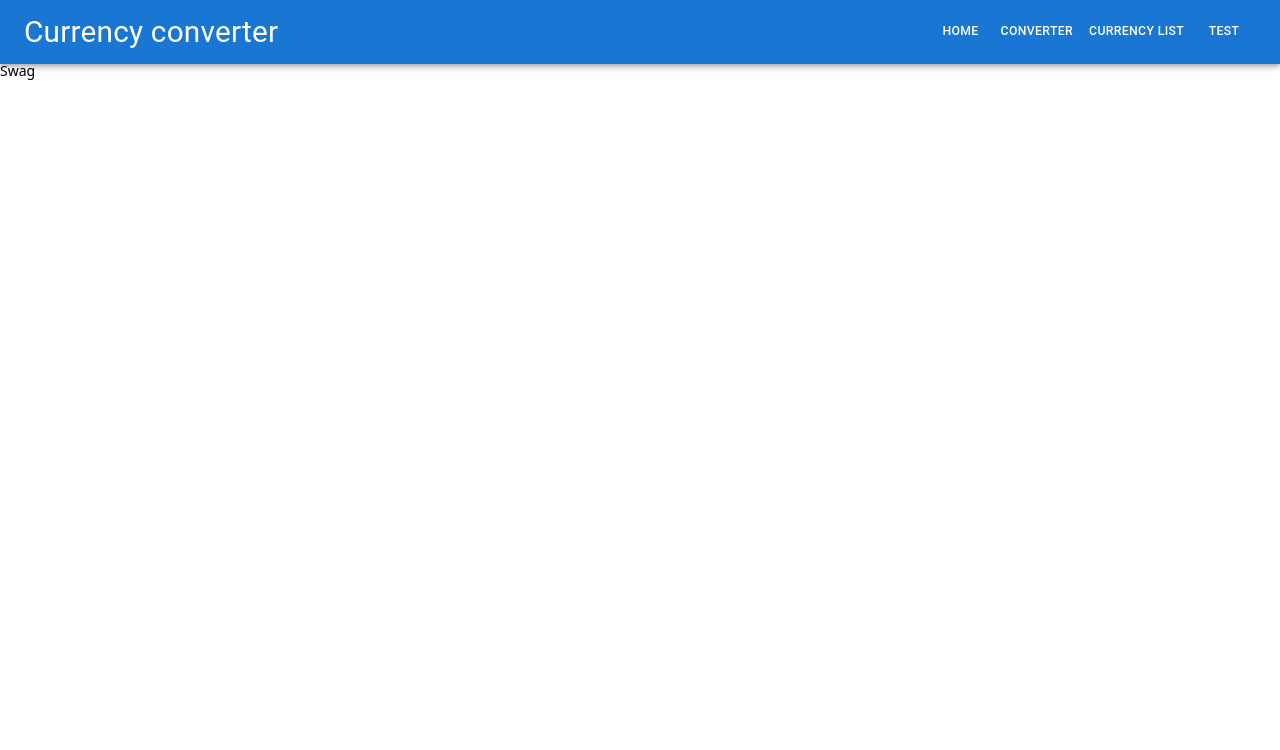
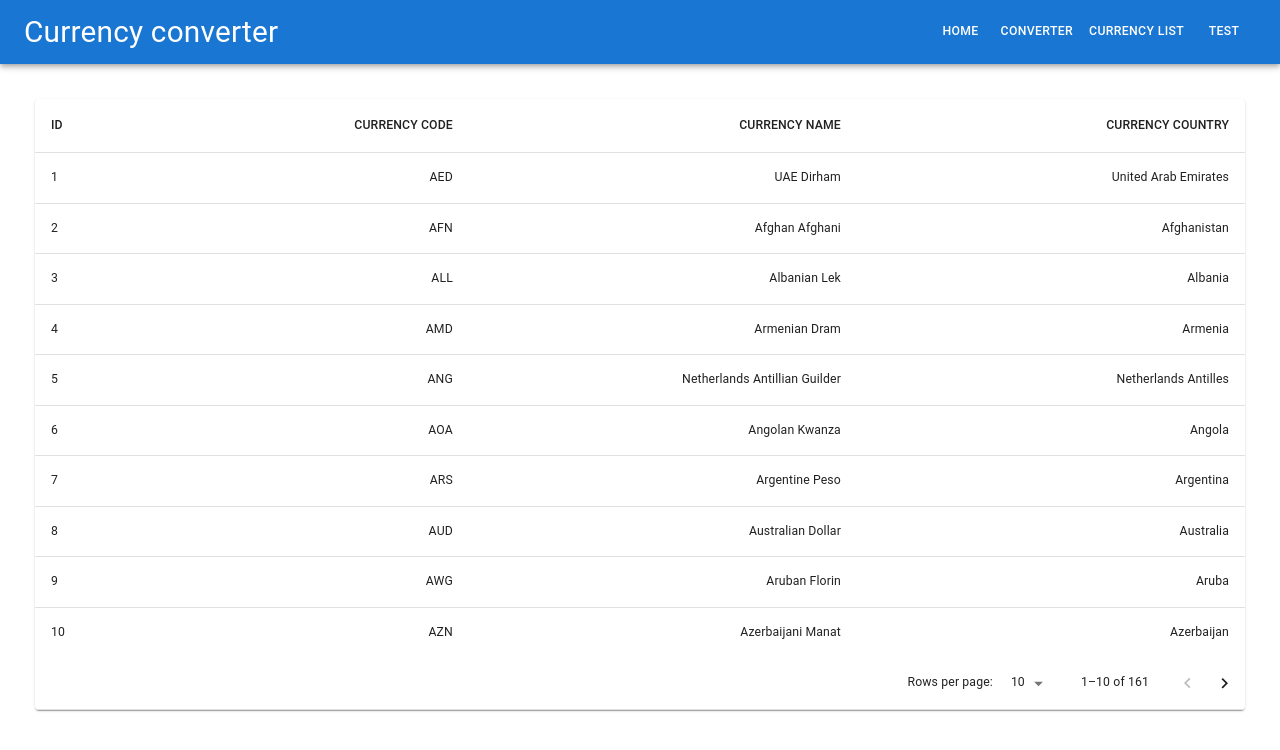
Before and after one commit to obsoletee/currency-converter, a Next.js app: page /currency in a window 1280 px wide. Shown: the top 750 px of the page. Built offline with nearby package versions, Linux system fonts and the light colour scheme.

Commit message:
feat: supported currency list table was created.

```diff
--- a/src/app/currency/page.tsx
+++ b/src/app/currency/page.tsx
@@ -1,3 +1,161 @@
-export default function currency() {
-  return <div>Swag</div>;
+'use client';
+import { useEffect, useState } from 'react';
+import {
+  CircularProgress,
+  Paper,
+  Table,
+  TableBody,
+  TableCell,
+  TableContainer,
+  TableFooter,
+  TableHead,
+  TablePagination,
+  TableRow,
+} from '@mui/material';
+
+import { supportedCurrencyList } from '@/model/SupportedCurrencyList';
+import TablePaginationActions from '@mui/material/TablePagination/TablePaginationActions';
+
+interface State {
+  isSupportedCurrencyListLoaded: boolean;
+  page: number;
+  rowsPerPage: number;
 }
+
+export default function Currency() {
+  const [state, setState] = useState<State>({
+    isSupportedCurrencyListLoaded: false,
+    page: 0,
+    rowsPerPage: 10,
+  });
+
+  const emptyRows =
+    state.page > 0
+      ? Math.max(
+          0,
+          (1 + state.page) * state.rowsPerPage - supportedCurrencyList.length,
+        )
+      : 0;
+
+  const handleChangePage = (
+    e: React.MouseEvent<HTMLButtonElement> | null,
+    newPage: number,
+  ) => {
+    setState((prevState) => {
+      return {
+        ...prevState,
+        page: newPage,
+      };
+    });
+  };
+
+  const handleChangeRowsPerPage = (
+    event: React.ChangeEvent<HTMLInputElement | HTMLTextAreaElement>,
+  ) => {
+    setState((prevState) => {
+      return {
+        ...prevState,
+        rowsPerPage: parseInt(event.target.value, 10),
+        page: 0,
+      };
+    });
+  };
+
+  useEffect(() => {
+    if (supportedCurrencyList.length) {
+      setState((prevState) => {
+        return {
+          ...prevState,
+          isSupportedCurrencyListLoaded: true,
+        };
+      });
+    }
+  }, []);
+
+  return (
+    <>
+      {state.isSupportedCurrencyListLoaded ? (
+        <div className="w-full flex justify-center overflow-hidden font-nunito">
+          <div className="w-full flex justify-center p-10">
+            <div className="flex-col w-full align-center">
+              <TableContainer component={Paper}>
+                <Table aria-label="Supported Currency Table">
+                  <TableHead>
+                    <TableRow>
+                      <TableCell>ID</TableCell>
+                      <TableCell className="w-1/3" align="right">
+                        CURRENCY CODE
+                      </TableCell>
+                      <TableCell className="w-1/3" align="right">
+                        CURRENCY NAME
+                      </TableCell>
+                      <TableCell className="w-1/3" align="right">
+                        CURRENCY COUNTRY
+                      </TableCell>
+                    </TableRow>
+                  </TableHead>
+                  <TableBody>
+                    {(state.rowsPerPage > 0
+                      ? supportedCurrencyList.slice(
+                          state.page * state.rowsPerPage,
+                          state.page * state.rowsPerPage + state.rowsPerPage,
+                        )
+                      : supportedCurrencyList
+                    ).map((row) => (
+                      <TableRow
+                        key={row.id}
+                        sx={{
+                          '&:last-child td, &:last-child th': { border: 0 },
+                        }}
+                      >
+                        <TableCell component="th" scope="row">
+                          {row.id}
+                        </TableCell>
+                        <TableCell align="right">{row.currencyCode}</TableCell>
+                        <TableCell align="right">{row.currencyName}</TableCell>
+                        <TableCell align="right">
+                          {row.currencyCountry}
+                        </TableCell>
+                      </TableRow>
+                    ))}
+                  </TableBody>
+                  <TableFooter>
+                    <TableRow>
+                      <TablePagination
+                        rowsPerPageOptions={[
+                          10,
+                          25,
+                          50,
+                          { label: 'All', value: -1 },
+                        ]}
+                        colSpan={4}
+                        count={supportedCurrencyList.length}
+                        rowsPerPage={state.rowsPerPage}
+                        page={state.page}
+                        slotProps={{
+                          select: {
+                            inputProps: {
+                              'aria-label': 'rows per page',
+                            },
+                            native: true,
+                          },
+                        }}
+                        onPageChange={handleChangePage}
+                        onRowsPerPageChange={handleChangeRowsPerPage}
+                        ActionsComponent={TablePaginationActions}
+                      />
+                    </TableRow>
+                  </TableFooter>
+                </Table>
+              </TableContainer>
+            </div>
+          </div>
+        </div>
+      ) : (
+        <div className="w-full text-center fixed top-1/3  ">
+          <CircularProgress />
+        </div>
+      )}
+    </>
+  );
+}
```
